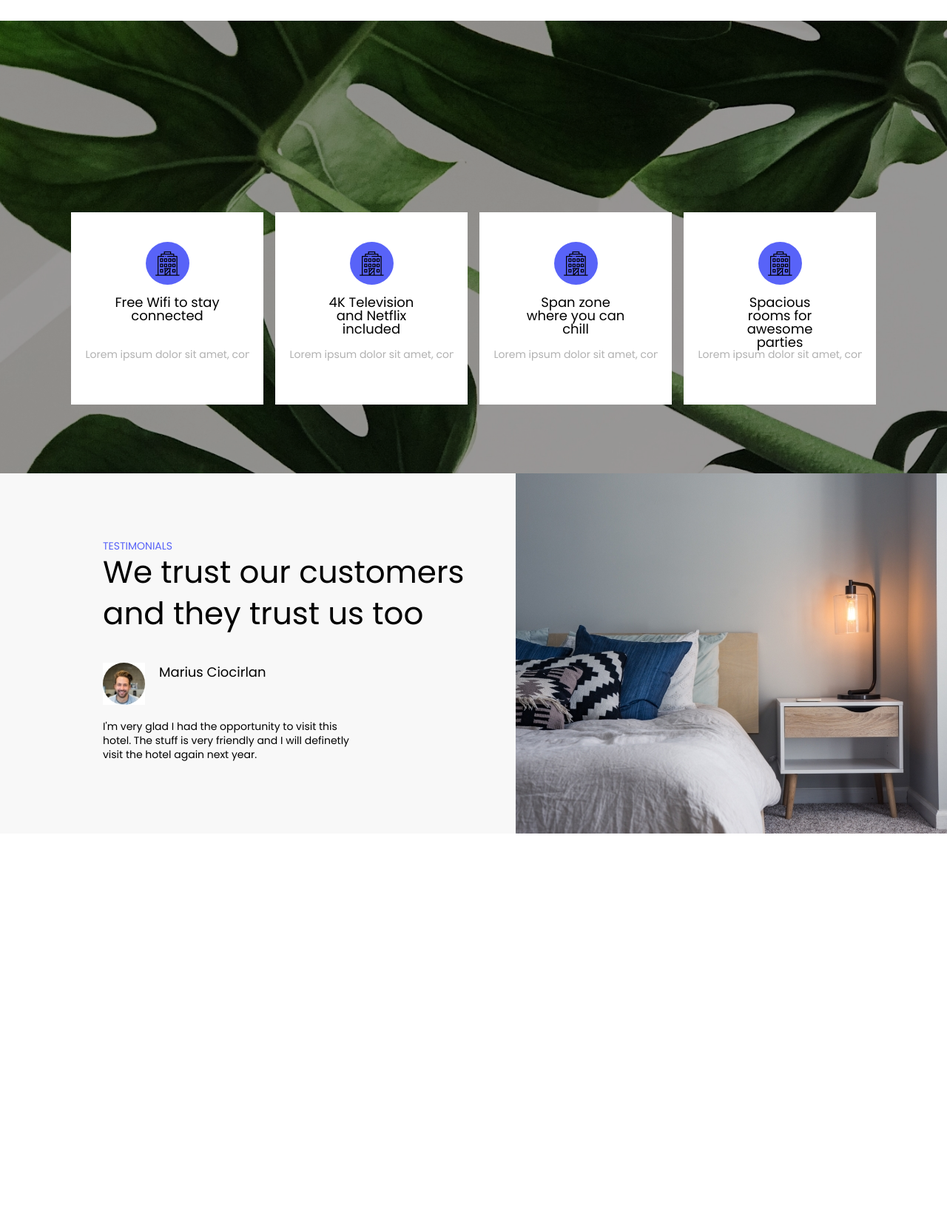
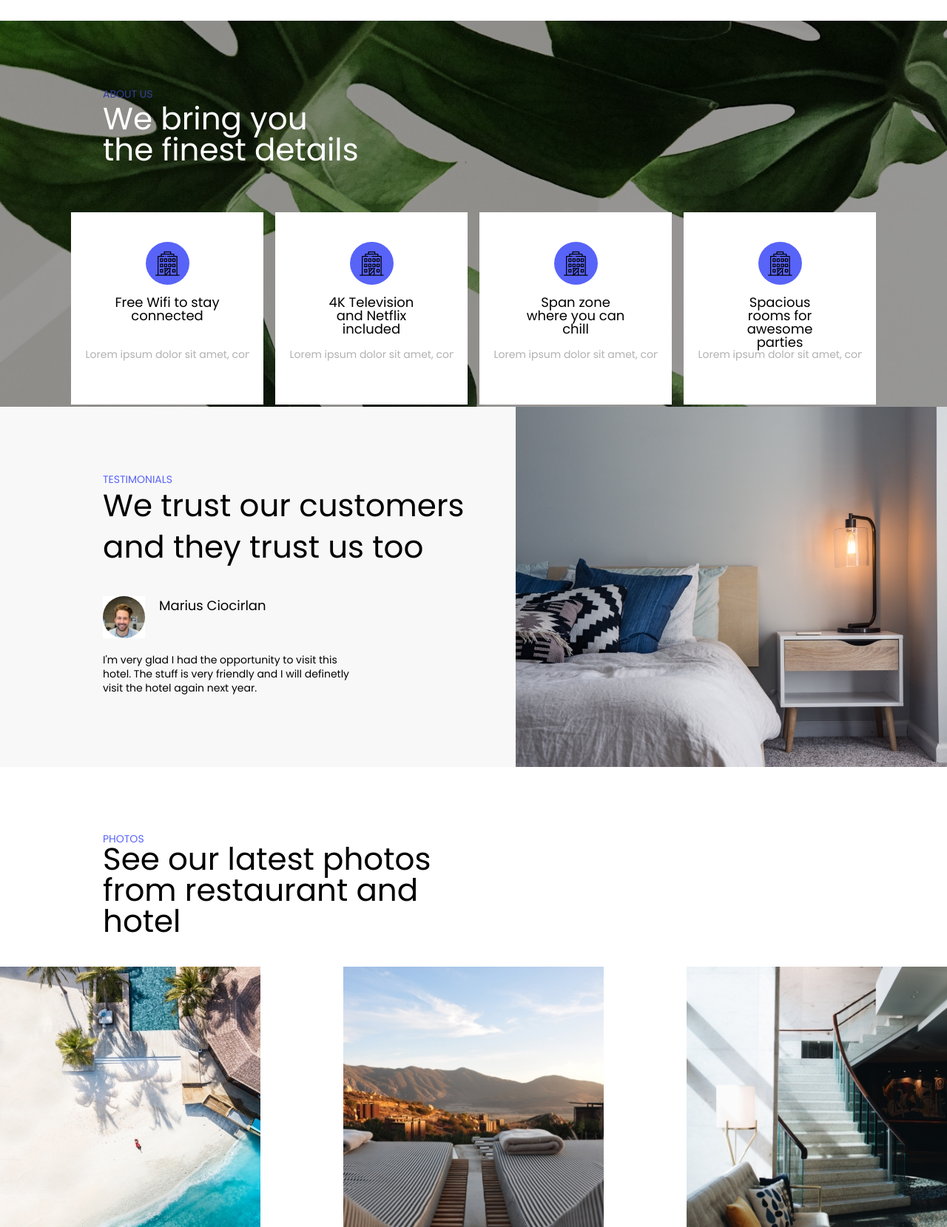
Before and after one commit to irmamaghalashvili/homework-4, a plain HTML site: page index.html in a window 1280 px wide. Shown: the part 940-2599 px from the top of the page at 74% size. Before the commit the page ends 2067 px from the top, so only its background shows below. Drawn offline with Linux system fonts and the light colour scheme.

Commit message:
section4

```diff
--- a/index.html
+++ b/index.html
@@ -15,9 +15,6 @@
     <header class="bg-image">
         <div class="header">
             <a class="name" href="#">Zetta Hotels</a>
-            <div class="bar-div">
-                <i class="fa-solid fa-bars"></i>
-            </div>
             <nav class="navigations">
                 <ul>
                     <li class="nav-li">
@@ -51,6 +48,9 @@
                             </li>
                         </ul>
                     </nav>
+                    <div class="bar-div">
+                        <i class="fa-solid fa-bars"></i>
+                    </div>
                 </div>
             </nav>
         </div>
@@ -80,6 +80,8 @@
         </div>
     </section>
     <section class="section2">
+        <p class="section2-pp">ABOUT US</p>
+        <h5 class="section2-h5">We bring you the finest details</h5>
         <div class="section2-divs">
             <div class="section2-div">
                 <div class="section2-div-icon"></div>
@@ -116,5 +118,14 @@
             <div class="section3-right-box">
             </div>
     </section>
+    <section class="section4">
+        <p>Photos</p>
+        <h5>See our latest photos from restaurant and hotel</h5>
+        <div class="section4-div">
+            <img src="images/section4-img1.jpg" alt="pool">
+            <img src="images/section4-img2.jpg" alt="house">
+            <img src="images/section4-img3.jpg" alt="room">
+        </div>
+    </section>
 </body>
 </html>
--- a/style/responsive.css
+++ b/style/responsive.css
@@ -1,5 +1,5 @@
-@media (max-width: 480px) {
-	.bar-div {
+@media (max-width: 830px) {
+	.fa-bars {
 		display: block;
 	}
 	.navigations {
--- a/style/style.css
+++ b/style/style.css
@@ -7,12 +7,23 @@
     background-size: cover;
     height: 324px;
     width: 100%;
+    top: 0;
+    left: auto;
     position: relative;
+}
+.bg-image::after {
+    content: ' ';
+    background-color: #000000;
+    width: 100%;
+    height: 100%;
+    opacity: 60%;
+    display: block;
 }
 .header {
     display: flex;
     justify-content: space-between;
-    width: 1089px;
+    max-width: 1089px;
+    width: 80%;
     position: absolute;
     left: 50%;
     transform: translateX(-50%);
@@ -36,14 +47,7 @@
 .name {
     font-size: 14px;
 }
-.bg-image::after {
-    content: ' ';
-    background-color: #000000;
-    width: 100%;
-    height: 324px;
-    opacity: 60%;
-    display: block;
-}
+
 .absolute{
     position: absolute;
     top: 145px;
@@ -83,7 +87,8 @@
 .section1 {
     display: flex;
     justify-content: space-between;
-    width: 1088px;
+    max-width: 1088px;
+    width: 100%;
     margin-top: 90px;
     font-family: 'Poppins';
     margin-left: 50%;
@@ -141,6 +146,8 @@
 }
 /*section2*/
 .section2 {
+    display: flex;
+    justify-content: space-between;
     background-image: url('../images/section2-image.jpg');
     background-position: center;
     background-repeat: no-repeat;
@@ -148,25 +155,51 @@
     width: 100%;
     height: 612px;
     position: relative;
-    margin-top: 90px;
+    top: 90px;
+    left: auto;
+    flex-wrap: wrap;
+
+}
+.section2-pp {
+    position: absolute;
+    font-family: 'Poppins';
+    font-size: 14px;
+    color: #5863F8;
+    top: 92px;
+    left: 139px;
+}
+.section2-h5 {
+    position: absolute;
+    font-family: 'Poppins';
+    font-size: 42px;
+    width: 350px;
+    top: 112px;
+    left: 139px;
+    color: white;
+    z-index: 10;
+
 }
 .section2::after {
     content: ' ';
     background-color: #000000;
     width: 100%;
-    height: 612px;
+    height: 100%;
     opacity: 40%;
     display: block;
 }
+
 .section2-divs {
     position: absolute;
     display: flex;
     justify-content: space-between;
-    width: 1088px;
+    max-width: 1088px;
+    width: 100%;
     top: 259px;
     left: 50%;
+    bottom: 90px;
     transform: translateX(-50%);
     z-index: 10;
+    flex-wrap: wrap;
 }
 .section2-div {
     display: flex;
@@ -221,6 +254,7 @@
     background-color: #F8F8F8;
     margin-left: 50%;
     transform: translateX(-50%);
+    flex-wrap: wrap;
 }
 .section3-left-box {
     width: 432px;
@@ -274,3 +308,34 @@
     width: 583px;
     height: 487px;
 }
+/*section4*/
+.section4 {
+    display: flex;
+    flex-direction: column;
+    width: 100%;
+    margin-top: 90px;
+}
+.section4 p {
+    font-family: 'Poppins';
+    font-size: 14px;
+    color: #5863F8;
+    text-transform: uppercase;
+    margin-left: 139px;
+}
+.section4 h5 {
+    font-family: 'Poppins';
+    font-size: 42px;
+    width: 475px;
+    height: 112px;
+    margin-bottom: 54px;
+    margin-left: 139px;
+}
+.section4-div {
+    display: flex;
+    justify-content: space-between;
+    width: 100%;
+    flex-wrap: wrap;
+}
+.section4-div img {
+    height: 352px;
+}
```
Also changed, not shown: images/section4-img1.jpg (added), images/section4-img2.jpg (added), images/section4-img3.jpg (added).
